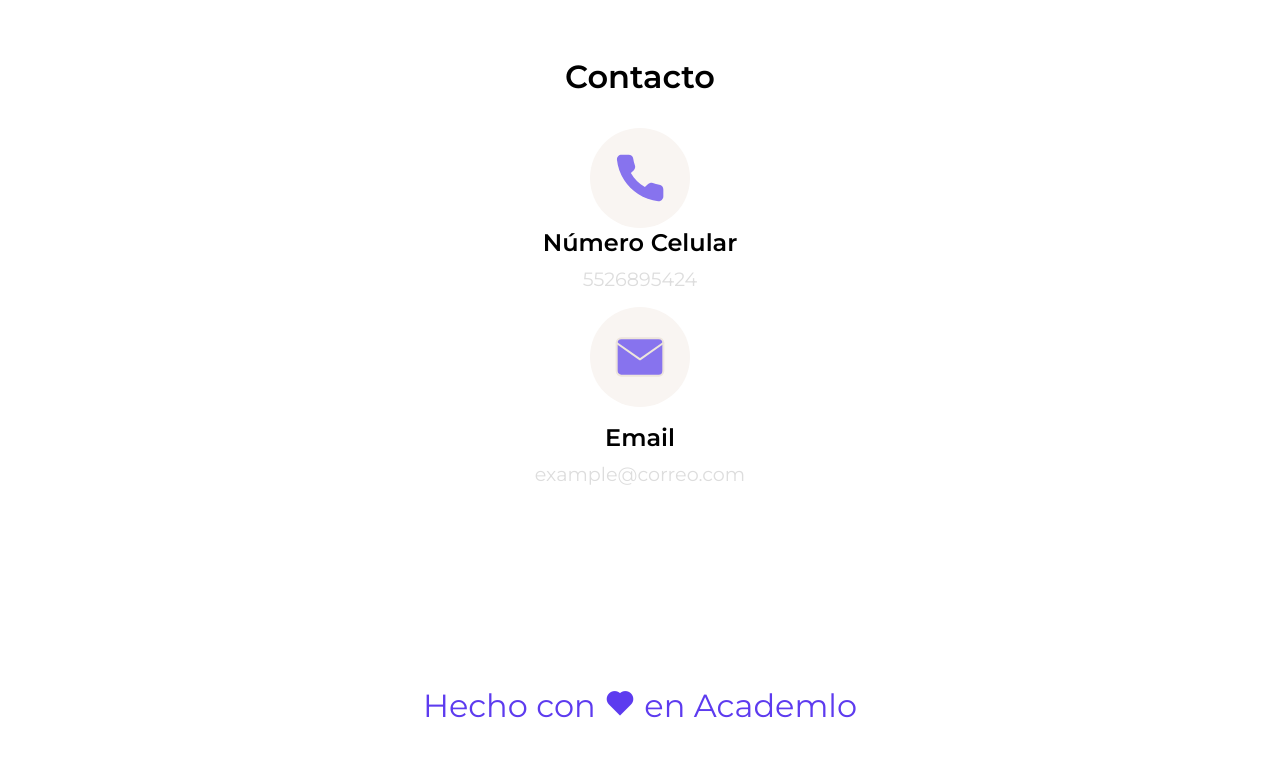
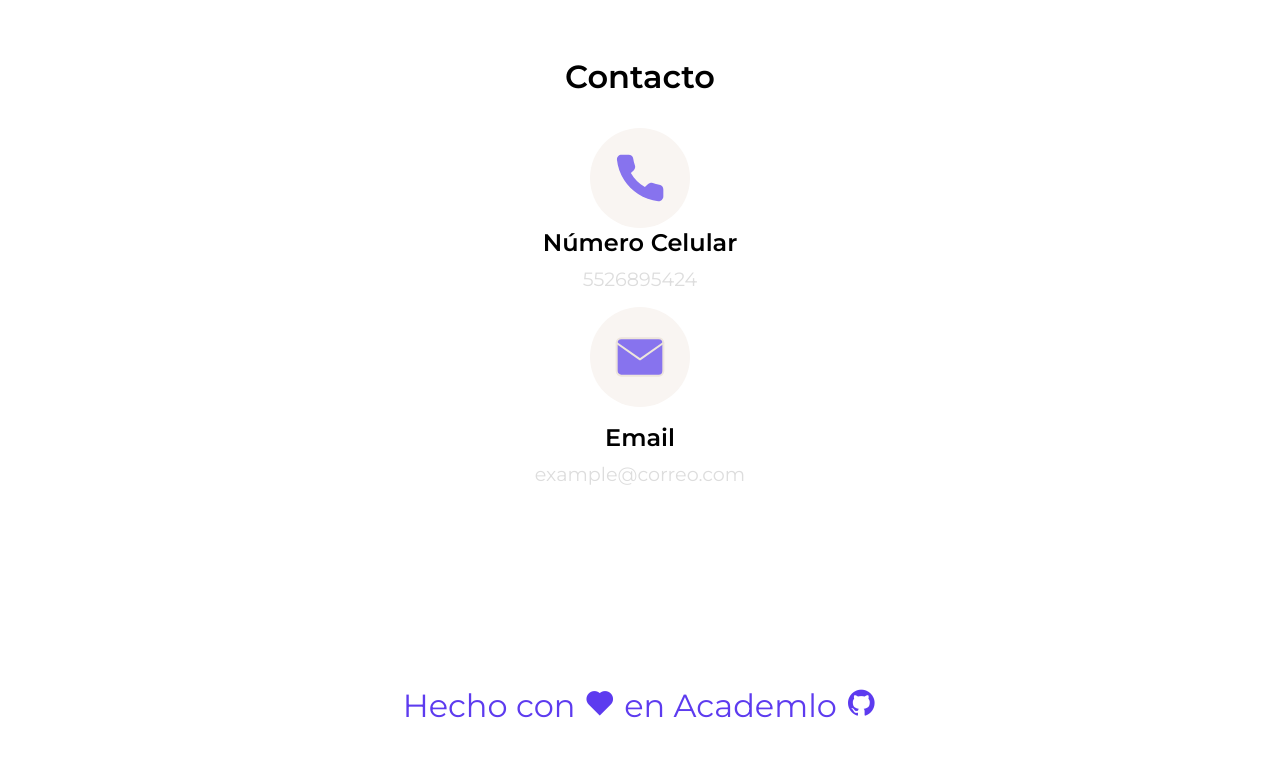
Before and after one commit to casferbeto/portafolioAcademlo, a plain HTML site: page index.html in a window 1280 px wide. Shown: the part 1970-2727 px from the top of the page. Drawn offline with nearby package versions, Linux system fonts and the light colour scheme.

Commit message:
se cambia a 1024 px y se agrega link a github

```diff
--- a/index.html
+++ b/index.html
@@ -164,7 +164,7 @@
     </section>
     </div>
 
-    <footer> Hecho con <i class='bx bxs-heart'></i> en Academlo</footer>
+    <footer> Hecho con <i class='bx bxs-heart'></i> en Academlo  <a href="https://github.com/casferbeto/portafolioAcademlo.git"><i class='bx bxl-github'></i></a></footer>
 
 
     <script src="./main.js"></script>
--- a/styles.css
+++ b/styles.css
@@ -322,7 +322,7 @@ footer{
     font-size: 2rem;
 }
 
-@media (min-width: 750px){
+@media (min-width: 1024px){
     .bx-menu{
         display: none;
     }
```
